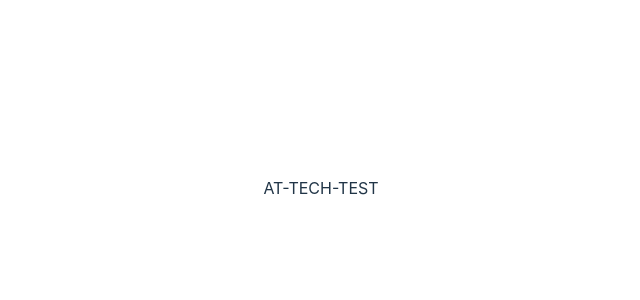
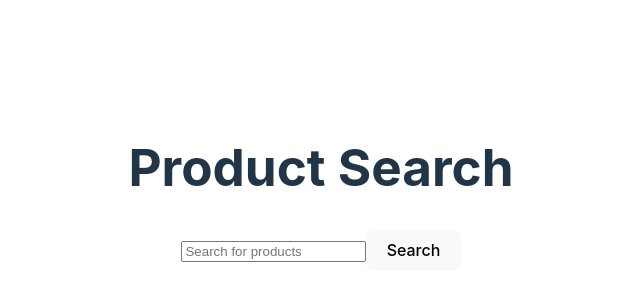
Before and after one commit to PatriciaSaraiva/React-Search-Product-Component, a React (Vite) app: page / in a window 1280 px wide. Shown: the part 212-512 px from the top of the page, without its empty margins (319-959 px from the left). Built offline with nearby package versions, Linux system fonts and the light colour scheme.

Commit message:
Add ProductSearch component with TypeScript interface for API results

```diff
--- a/src/App.tsx
+++ b/src/App.tsx
@@ -1,7 +1,12 @@
 import "./App.css";
+import ProductSearch from "./components/ProductSearch/ProductSearch";
 
 function App() {
-  return <>AT-TECH-TEST</>;
+  return (
+    <>
+      <ProductSearch />
+    </>
+  );
 }
 
 export default App;
--- /dev/null
+++ b/src/components/ProductSearch/ProductSearch.tsx
@@ -0,0 +1,62 @@
+import { useState } from "react";
+
+export interface PriceDetail {
+  desc: string;
+  price_from: string;
+  rrp: string;
+  type_description: string;
+}
+
+export interface ProductSearchResult {
+  id: string;
+  title: string;
+  updated: string;
+  dest: string;
+  price_from_adult: string;
+  price_from_child: string;
+  rrp_adult: string;
+  rrp_child: string;
+  price_from_all: PriceDetail[];
+  seasons: string;
+  img_sml: string;
+}
+
+const ProductSearch: React.FC = () => {
+  const [searchInput, setSearchInput] = useState("");
+  const [searchResults, setSearchResults] = useState<ProductSearchResult[]>([]);
+
+  const handleSearch = async () => {
+    const response = await fetch(
+      `https://global.atdtravel.com/api/products?geo=en&title=${encodeURIComponent(
+        searchInput
+      )}`
+    );
+
+    const data = await response.json();
+    setSearchResults(data.data);
+  };
+
+  return (
+    <div>
+      <h1>Product Search</h1>
+      <input
+        type="text"
+        value={searchInput}
+        onChange={(e) => setSearchInput(e.target.value)}
+        placeholder="Search for products"
+      />
+      <button onClick={handleSearch}>Search</button>
+      <div>
+        {searchResults.map((product) => (
+          <div>
+            <h2>{product.title}</h2>
+            <img src={product.img_sml} alt={product.title}></img>
+            <p>{product.dest}</p>
+          </div>
+        ))}
+      </div>
+    </div>
+  );
+};
+
+export default ProductSearch;
```
